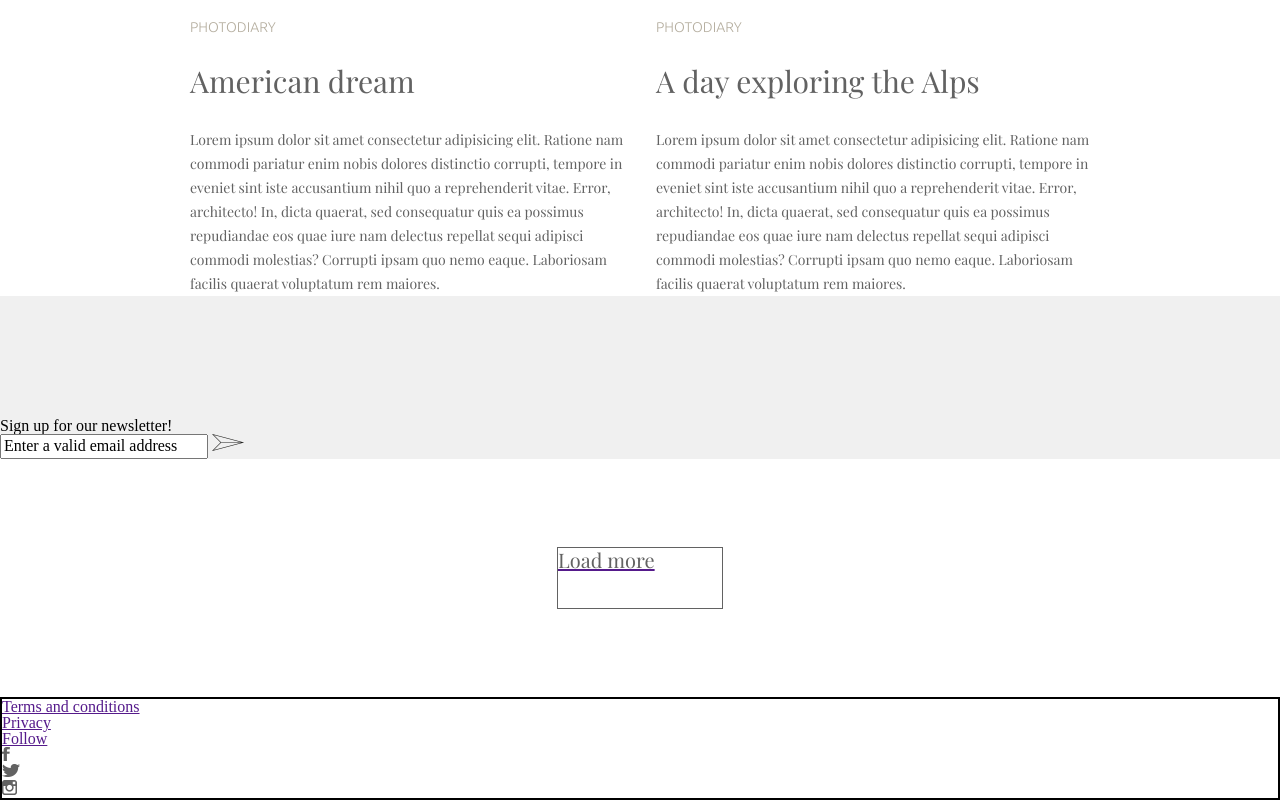
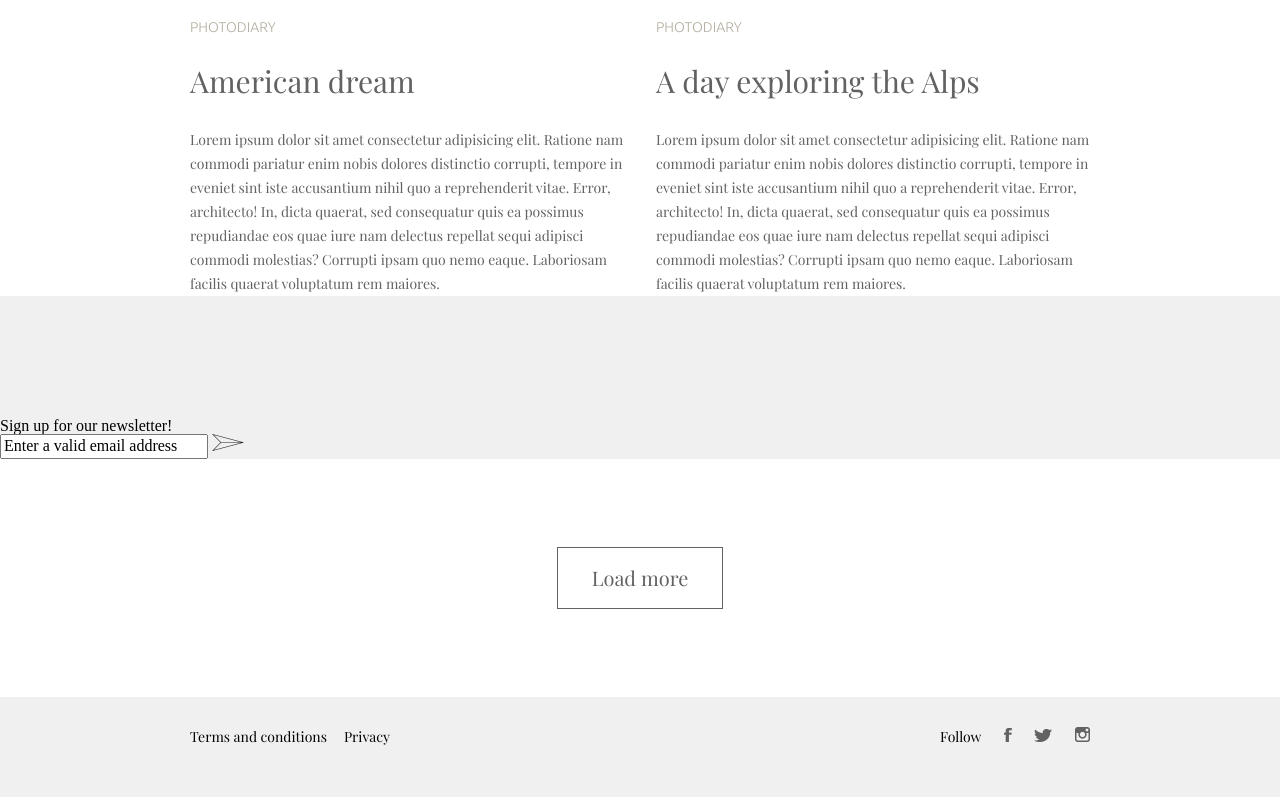
Before and after one commit to ClutchDown/Trainee-adventure, a plain HTML site: page index.html in a window 1280 px wide. Shown: the part 2409-3209 px from the top of the page. Drawn offline with nearby package versions, Linux system fonts and the light colour scheme.

Commit message:
footer and button ready

```diff
--- a/index.html
+++ b/index.html
@@ -90,20 +90,24 @@
 			   </div>
 			</div>
 			<div class="main-button">
-				<a href="" class="load-more"><p class="button">Load more</p></a>
+				<span class="load-more"><a href="" class="button">Load more</a></span>
 			</div>
 		</main>
 	<footer class="footer">
 		<div class="content-down">
 			<div class="content-down__left">
-				<ul class="li menu-down"><a href="">Terms and conditions</a></ul>
-				<ul class="li menu-down"><a href="">Privacy</a></ul>
+				<ul class="content-down__left-list1">
+				<li class="menu-down"><a href="">Terms and conditions</a></li>
+				<li class="menu-down"><a href="">Privacy</a></li>
+			</ul>
 			</div>
 			<div class="content-down__right">
-				<ul class="li menu-down"><a href="">Follow</a></ul>
-				<ul class="li menu-down"><a href=""><img src="img\facebook_512.png" alt="" class="facebook"></a></ul>
-				<ul class="li menu-down"><a href=""><img src="img\twitter_511.png" alt="" class="twitter"></a></ul>
-				<ul class="li menu-down"><a href=""><img src="img\instagram_902.png" alt="" class="instagram"></a></ul>
+				<ul class="content-down__left-list2">
+				<li class="menu-down"><a href="">Follow</a></li>
+				<li class="menu-down"><a href=""><img src="img\facebook_512.png" alt="" class="facebook"></a></li>
+				<li class="menu-down"><a href=""><img src="img\twitter_511.png" alt="" class="twitter"></a></li>
+				<li class="menu-down"><a href=""><img src="img\instagram_902.png" alt="" class="instagram"></a></li>
+			</ul>
 			</div>
 		</div>
 	</footer>
--- a/style.css
+++ b/style.css
@@ -132,37 +132,82 @@ color: #626262;
 .button-img {
 }
 .main-button {
+	display: flex;
+	justify-content: center;
+	padding: 88px 0 88px 0;
 
 }
 .load-more {
 	display: flex;
-	justify-content: center;
-	padding: 88px 0 88px 0;
+align-items: center;
+justify-content: center;
+border: 1px solid #626262;
+width: 164px;
+height: 60px;
+
+
+
+
+
 }
 .button {
-	width: 164px;
-height: 60px;
-border: 1px solid #626262;
 font-family: 'Playfair Display';
 font-size: 20px;
-line-height: 24px;
-font-weight: 400;
 color: #626262;
 text-decoration: none;
+
 }
 .footer {
-	border: 2px solid black;
+
 	margin-top: auto;
+	min-height: 100px;
+	background-color: #f0f0f0;
 
 }
 .content-down {
+	display: flex;
+	justify-content: space-between;
+	max-width: 900px;
+	margin: 0 auto;
+	height: 5em;
+    line-height: 5em;
+
+
 }
 .content-down__left {
+
+	min-width:200px;
+	text-decoration: none;
+}
+.menu-down a{
+	text-decoration: none
 }
 .menu-down {
+
+}
+.content-down__left-list1{
+	display: flex;
+	justify-content: space-between;
+
+}
+.content-down__left-list1 a{
+font-family: 'Playfair Display';
+font-size: 14px;
+color: #000000;
+}
+.content-down__left-list2{
+	display: flex;
+	justify-content: space-between;
+}
+.content-down__left-list2 a{
+	font-family: 'Playfair Display';
+font-size: 14px;
+color: #000000;
 }
 .content-down__right {
-}
+
+min-width:150px;
+
 .facebook {
 }
 .twitter {
```
